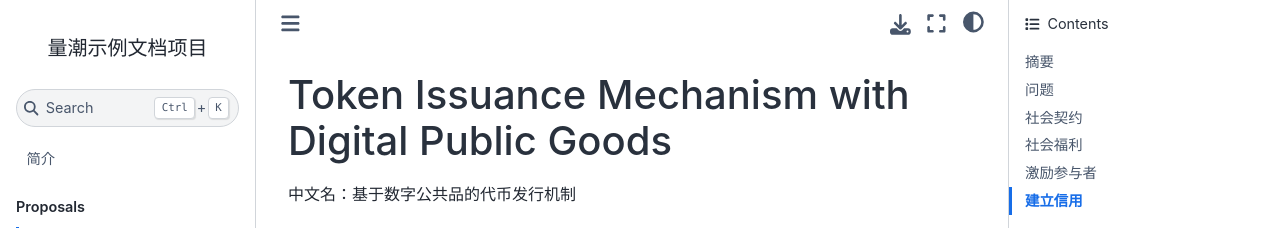
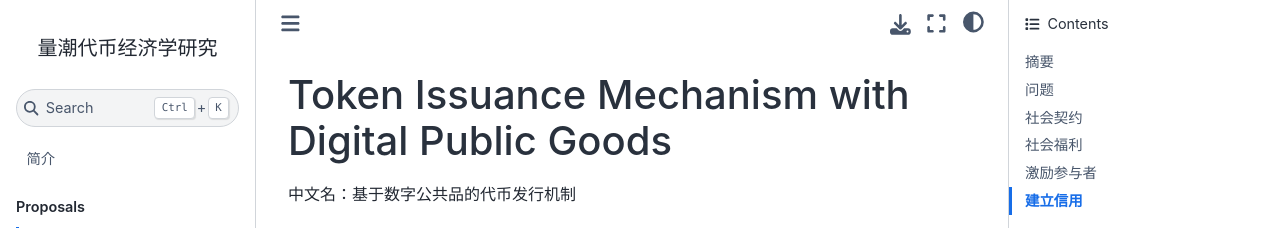
Before and after one commit to quanttide/quanttide-research-of-token-economics, a Jupyter Book: the page built from proposals/token_issuance_with_digital_public_goods.md, in a window 1280 px wide. Shown: the top 228 px of the page. Built offline with Jupyter Book 1.0.4 settings and Sphinx 7.4.7 and the Sphinx Book theme 1.1.4, drawn with Linux system fonts in a browser that asks for light colours.

Commit message:
Update _config.yml

```diff
--- a/_config.yml
+++ b/_config.yml
@@ -1,7 +1,7 @@
 # https://jupyterbook.org/en/stable/customize/config.html
-name: quanttide-example-of-documentation
-title: 量潮示例文档项目
+name: quanttide-research-of-token-economics
+title: 量潮代币经济学研究
 author: 量潮科技
-description: 量潮文档项目实例
+description: 量潮代币经济学研究
 # Jupyter Book Config
 only_build_toc_files: true
```
